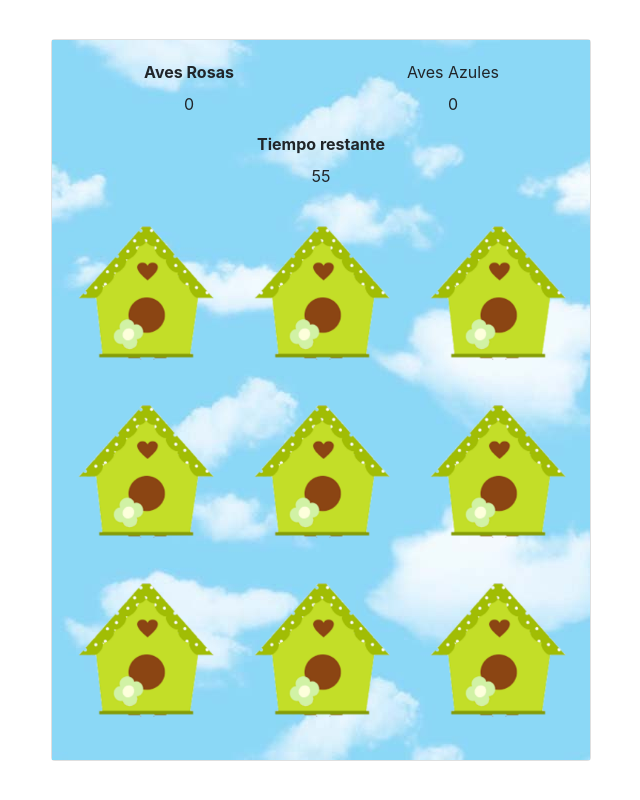
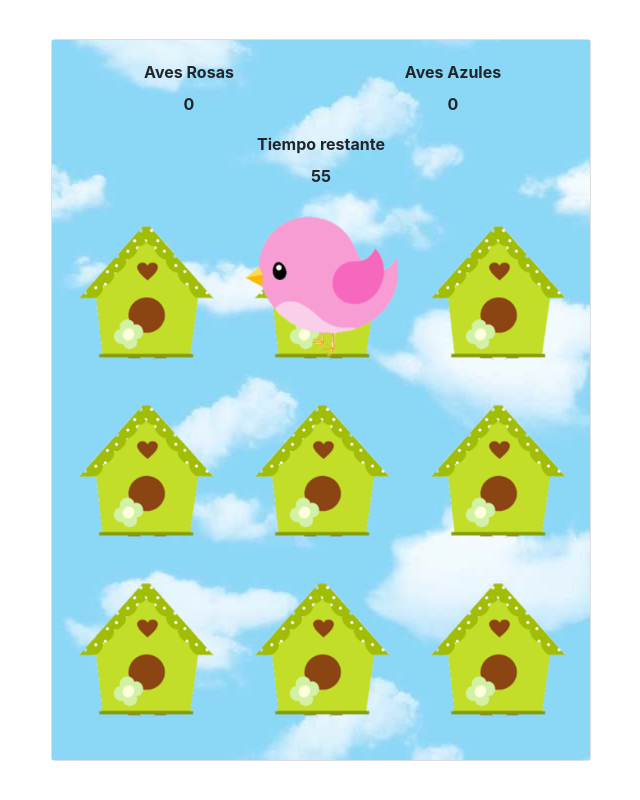
Before and after one commit to milagros-marquina-jumi/caso-practico, an Angular app: page / in a window 1280 px wide. Shown: the whole page, without its empty margins (319-959 px from the left). Built offline with nearby package versions, Linux system fonts and the light colour scheme.

Commit message:
Implementation of logic for the appearance of birds

```diff
--- a/src/app/app.component.html
+++ b/src/app/app.component.html
@@ -7,22 +7,26 @@
             <div class="row text-center">
               <div class="col-sm-6">
                 <label class="text">Aves Rosas</label>
-                <p class="texto">{{scoreRosa}}</p>
+                <p class="text">{{scoreRosa}}</p>
               </div>
               <div class="col-sm-6">
-                <label class="texto">Aves Azules</label>
-                <p class="texto">{{scoreAzul}}</p>
+                <label class="text">Aves Azules</label>
+                <p class="text">{{scoreAzul}}</p>
               </div>
             </div>
             <div class="row text-center">
               <div class="col-sm-12">
                 <label class="text">Tiempo restante</label>
-                <p class="texto">{{time}}</p>
+                <p class="text">{{time}}</p>
               </div>
             </div>
             <div class="row">
-              <div class="col-sm-4" *ngFor="let item of cantHouses;">
-                <img src="/assets/img/casaPajaros.png" style="width: 100%;">
+              <div class="col-sm-4" *ngFor="let item of birds;">
+                <div>
+                  <img src="/assets/img/casaPajaros.png" style="width: 100%;">
+                  <img *ngIf="item.visibility" src="/assets/img/{{item.img}}" style="width: 100%;"
+                    class="forward-image">
+                </div>
               </div>
             </div>
           </div>
--- a/src/app/app.component.scss
+++ b/src/app/app.component.scss
@@ -5,3 +5,9 @@
 .text{
   font-weight: bold;
 }
+
+.forward-image{
+  position: absolute;
+  top: 0px;
+  left: 0px;
+}
--- a/src/app/app.component.ts
+++ b/src/app/app.component.ts
@@ -1,4 +1,5 @@
 import { Component, OnInit } from '@angular/core';
+import { Bird } from './models/Bird';
 @Component({
   selector: 'app-root',
   templateUrl: './app.component.html',
@@ -6,34 +7,84 @@ import { Component, OnInit } from '@angular/core';
 })
 export class AppComponent implements OnInit {
   cantHouses = [1, 2, 3, 4, 5, 6, 7, 8, 9];
+  birds: Bird[] = []
   scoreRosa: number = 0;
   scoreAzul: number = 0;
+  maxBird: number = 9;
   time: number = 0;
+  previousRandom: number = 0;
+  gameOver: Boolean = false;
 
   constructor() { }
 
   ngOnInit(): void {
-    this.fnInicializar();
-    this.iniciarTemporizador();
+    this.fnInitialize();
+    this.startTimer();
   }
 
-  fnInicializar() {
+  fnCreateBirds() {
+    this.birds = [];
+    for (let i = 0; i < this.maxBird; i++) {
+      const obj = new Bird();
+      obj.number = i + 1;
+      obj.img = obj.number % 2 == 0 ? 'aveRosa.png' : 'aveAzul.png';
+      obj.visibility = false;
+      this.birds.push(obj);
+    }
+  }
+
+  fnGenerateBird() {
+    let azar = 0;
+
+    do {
+      azar = this.fnGenerateRandom(1, this.maxBird);
+    } while (azar == this.previousRandom);
+
+    this.previousRandom = azar;
+
+    for (let i = 0; i < this.birds.length; i++) {
+      if (this.birds[i].number == this.previousRandom) {
+        this.birds[i].visibility = true;
+        break;
+      }
+    }
+  }
+
+  fnCleanBirds() {
+    for (let i = 0; i < this.birds.length; i++) {
+      this.birds[i].visibility = false;
+    }
+  }
+
+  fnGenerateRandom(min: number, max: number) {
+    return Math.floor(Math.random() * (max - min + 1) + min);
+  }
+
+  fnInitialize() {
     this.scoreRosa = 0;
     this.scoreAzul = 0;
     this.time = 60;
+    this.gameOver = true;
+    this.previousRandom = 0;
+    this.fnCreateBirds();
   }
 
-  fnDisminuirTiempo() {
+  fnDecreaseTime() {
     this.time--;
+
+    if (this.time < 0) {
+      this.gameOver = false;
+    }
   }
 
-  iniciarTemporizador() {
+  startTimer() {
     let t = window.setInterval(() => {
       if (this.time <= 0) {
-        this.fnDisminuirTiempo();
         clearInterval(t);
       } else {
-        this.fnDisminuirTiempo();
+        this.fnDecreaseTime();
+        this.fnCleanBirds();
+        this.fnGenerateBird();
       }
     }, 1000)
   }
--- /dev/null
+++ b/src/app/models/Bird.ts
@@ -0,0 +1,11 @@
+export class Bird {
+  public number?: number;
+  public img?: string;
+  public visibility?: Boolean;
+
+  constructor() {
+    this.number = 0;
+    this.img = '';
+    this.visibility = false;
+  }
+}
```
